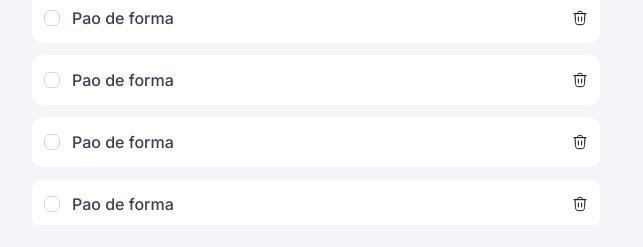
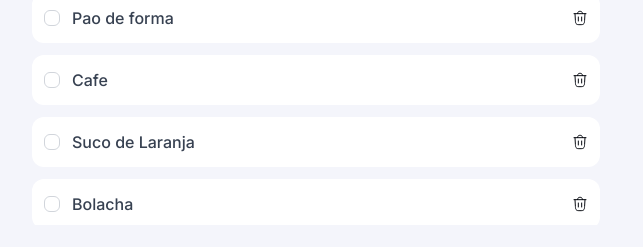
Before and after one commit to f4k3fun/lista-de-compras, a plain HTML site: page index.html in a window 1280 px wide. Shown: the part 269-516 px from the top of the page, without its empty margins (320-963 px from the left). Drawn offline with Linux system fonts and the light colour scheme.

Commit message:
Changing the initial names of products

```diff
--- a/index.html
+++ b/index.html
@@ -52,7 +52,7 @@
           <span>
             <input type="checkbox">
           </span>
-          <p>Pao de forma</p>
+          <p>Cafe</p>
         </div>
 
         <img src="assets/icons/Frame-3.svg" alt="Icone de lixeira">
@@ -63,7 +63,7 @@
           <span>
             <input type="checkbox">
           </span>
-          <p>Pao de forma</p>
+          <p>Suco de Laranja</p>
         </div>
 
         <img src="assets/icons/Frame-3.svg" alt="Icone de lixeira">
@@ -74,7 +74,7 @@
           <span>
             <input type="checkbox">
           </span>
-          <p>Pao de forma</p>
+          <p>Bolacha</p>
         </div>
 
         <img src="assets/icons/Frame-3.svg" alt="Icone de lixeira">
--- a/styles/body.css
+++ b/styles/body.css
@@ -142,6 +142,7 @@ ul[role="list"]{
   & p {
     color: var(--content-secondary);
     font: var(--txt-md);
+    /* text-transform: capitalize; */
   }
   }
 
```
